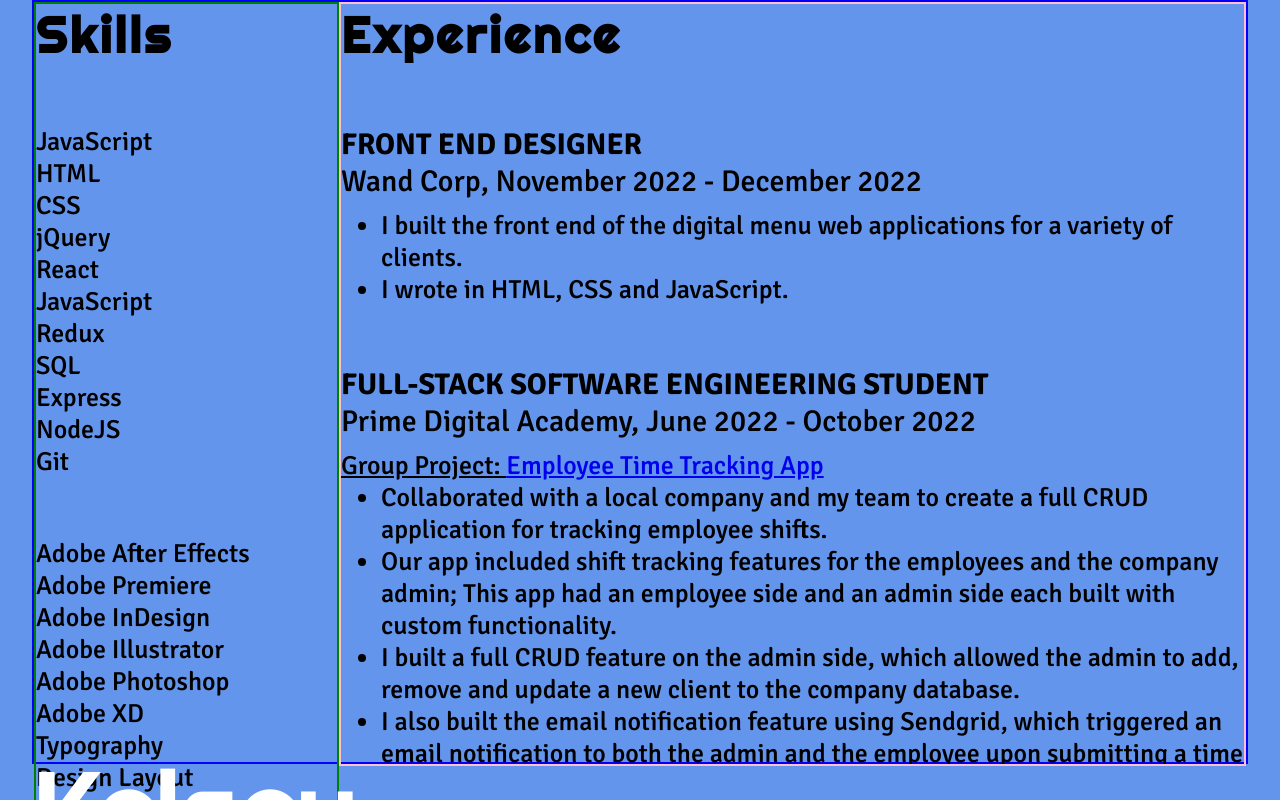
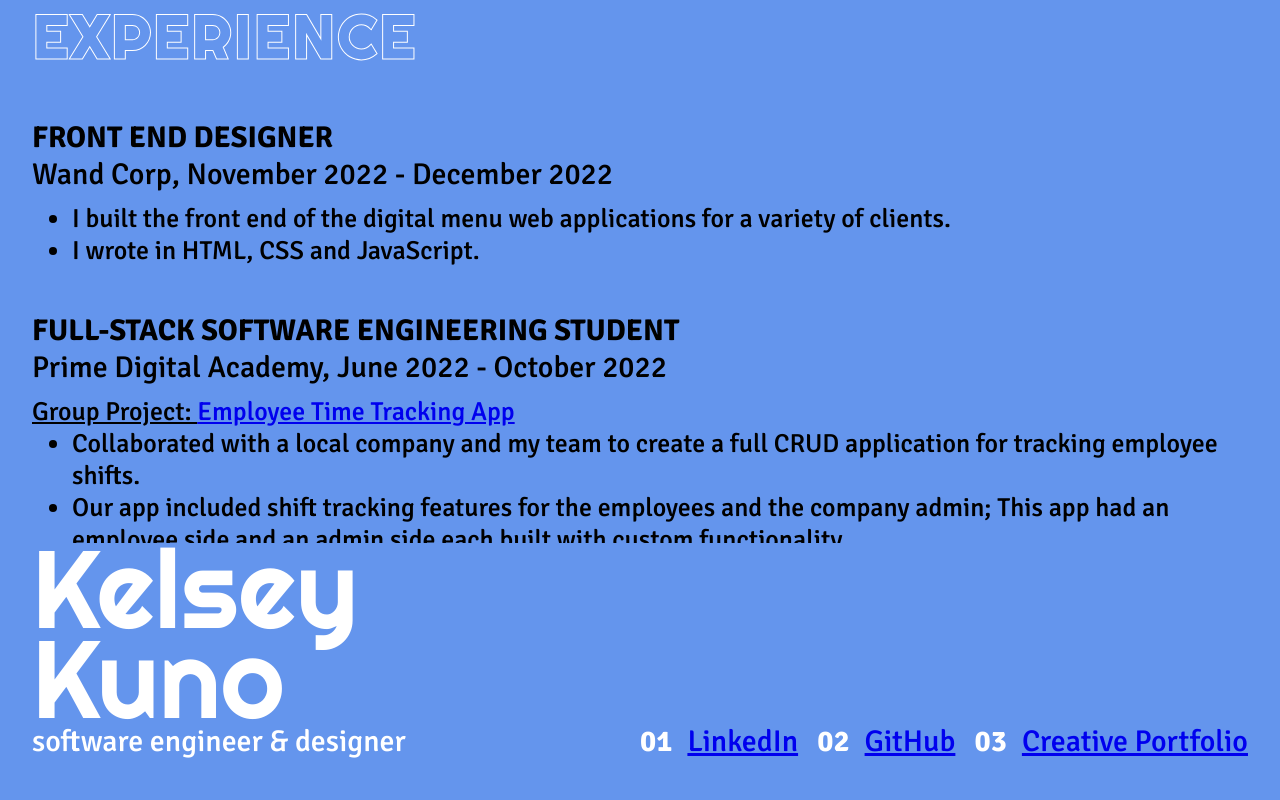
Before and after one commit to kelkuno/portfolio, a React (Create React App) app in the folder resume/: page /#/resume in a window 1280 px wide. Shown: the top 800 px of the page. Built offline with nearby package versions, Linux system fonts and the light colour scheme.

Commit message:
resume component content and ininitial styles set

```diff
--- a/resume/src/components/App/App.css
+++ b/resume/src/components/App/App.css
@@ -2,15 +2,17 @@
   display: flex;
   height: 95vh;
   width: 95vw;
-  flex-direction:column;
+  flex-direction: column;
   justify-content: space-between;
 }
+
 body {
   background-color: #6495ED;
   overflow: hidden;
   display: flex;
   justify-content: center;
 }
+
 /* width */
 ::-webkit-scrollbar {
   width: 20px;
@@ -27,6 +29,7 @@ body {
   background: #0ff;
   border-radius: 10px;
 }
+
 /* page structure */
 .content-container {
   text-align: right;
@@ -34,6 +37,7 @@ body {
   font-size: 200px;
   width: 100%;
 }
+
 .footer {
   width: 100%;
   color: white;
@@ -46,28 +50,33 @@ body {
   text-align: left;
   line-height: 90px;
 }
+
 .logo:hover {
   color: #6495ED;
   -webkit-text-stroke-width: 3px;
-    -webkit-text-stroke-color: white;
+  -webkit-text-stroke-color: white;
 }
+
 .title-contact-container {
   display: flex;
   width: 100%;
   justify-content: space-between;
   font-family: 'Signika', sans-serif;
-  font-size:30px;
+  font-size: 30px;
   /* margin-top: 20px; */
 }
+
 .contact-container {
   width: 50%;
   display: flex;
   justify-content: space-between;
 }
+
 .number {
   margin-right: 15px;
   font-weight: 700;
 }
+
 .content {
   display: block;
 }
@@ -82,13 +91,15 @@ body {
   border: solid 2px #6495ED;
   box-shadow: 5px 5px 40px 5px #0ff;
 }
+
 .about-content {
   font-family: 'Signika', sans-serif;
   font-weight: normal;
-  font-size:35px;
+  font-size: 35px;
   flex-basis: 1000px;
   flex-shrink: 3;
 }
+
 .about-container {
   display: flex;
   align-items: center;
@@ -103,57 +114,61 @@ body {
 
 /* Resume component styles */
 .resume-container {
-  border: solid 2px blue;
+  font-family: 'Signika', sans-serif;
+  font-size: 26px;
   height: 100%;
+  overflow: auto;
+}
+
+.block {
+  margin: 45px 0;
+}
+
+.skills .block {
   display: flex;
   flex-wrap: wrap;
-  font-family: 'Signika', sans-serif;
-  font-size:26px;
+  justify-content: flex-start;
 }
-.skills {
-  border: solid 2px green;
-  flex-basis: 200px;
-  flex-grow: 1;
-  flex-grow: 1;
-}
-.resume-content {
-  border: solid 2px pink;
-  flex-basis: 600px;
-  flex-grow: 3;
-  flex-shrink: 3;
-  height: 100%;
-  overflow:auto;
-}
-.block {
-  /* border: solid 2px white; */
-  margin: 60px 0;
-}
+
 .bullets {
   margin: 0;
-  /* border: solid 4px fuchsia; */
+}
 
-}
 .employment-info {
-  /* border: solid 2px green; */
   margin-bottom: 10px;
   font-size: 30px;
 }
 
+
 /* typography  */
-h2{
+h2 {
   margin: 0;
   padding: 0;
   font-family: 'Righteous', cursive;
-  font-size: 50px;
+  font-size: 60px;
   letter-spacing: .06em;
+  text-transform: uppercase;
+  color: #6495ED;
+  -webkit-text-stroke-width: 1px;
+  -webkit-text-stroke-color: white;
 }
-h3{
+
+h3 {
   margin: 0;
   padding: 0;
   font-weight: bold;
   text-transform: uppercase;
   font-size: 30px;
 }
+
+h4 {
+  margin: 0 60px 20px 0;
+  padding: 0;
+  font-weight: bold;
+  text-transform: uppercase;
+  font-size: 30p;
+}
+
 .underline {
   text-decoration: underline;
 }
--- a/resume/src/components/Resume/Resume.jsx
+++ b/resume/src/components/Resume/Resume.jsx
@@ -16,36 +16,6 @@ function Resume() {
     };
     return (
         <div className="resume-container">
-            <div className="skills">
-                <div className="content-blocks">
-                    <h2>Skills</h2>
-                    <div className="block">
-                        <div>JavaScript</div>
-                        <div>HTML</div>
-                        <div>CSS</div>
-                        <div>jQuery</div>
-                        <div>React</div>
-                        <div>JavaScript</div>
-                        <div>Redux</div>
-                        <div>SQL</div>
-                        <div>Express</div>
-                        <div>NodeJS</div>
-                        <div>Git</div>
-                    </div>
-                    <div className="block">
-                        <div>Adobe After Effects</div>
-                        <div>Adobe Premiere</div>
-                        <div>Adobe InDesign</div>
-                        <div>Adobe Illustrator</div>
-                        <div>Adobe Photoshop</div>
-                        <div>Adobe XD</div>
-                        <div>Typography</div>
-                        <div>Design Layout</div>
-                        <div>Motion Design</div>
-                    </div>
-                </div>
-            </div>
-            <div className="resume-content">
             <div className="content-blocks">
                 <h2>Experience</h2>
                 <div className="block">
@@ -167,9 +137,33 @@ function Resume() {
 
 
             </div>
-
+            <div className="content-blocks skills">
+                <h2>Skills</h2>
+                <div className="block">
+                    <h4>JavaScript</h4>
+                    <h4>HTML</h4>
+                    <h4>CSS</h4>
+                    <h4>jQuery</h4>
+                    <h4>React</h4>
+                    <h4>JavaScript</h4>
+                    <h4>Redux</h4>
+                    <h4>SQL</h4>
+                    <h4>Express</h4>
+                    <h4>NodeJS</h4>
+                    <h4>Git</h4>
                 </div>
-
+                <div className="block">
+                    <h4>Adobe After Effects</h4>
+                    <h4>Adobe Premiere</h4>
+                    <h4>Adobe InDesign</h4>
+                    <h4>Adobe Illustrator</h4>
+                    <h4>Adobe Photoshop</h4>
+                    <h4>Adobe XD</h4>
+                    <h4>Typography</h4>
+                    <h4>Design Layout</h4>
+                    <h4>Motion Design</h4>
+                </div>
+            </div>
         </div>
 
     );
```
Lines whose indentation alone changed are shown as unchanged.
